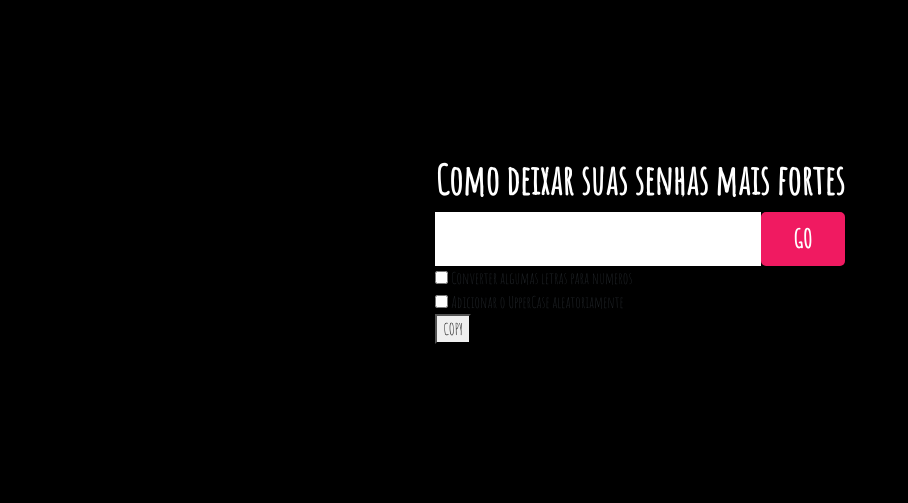
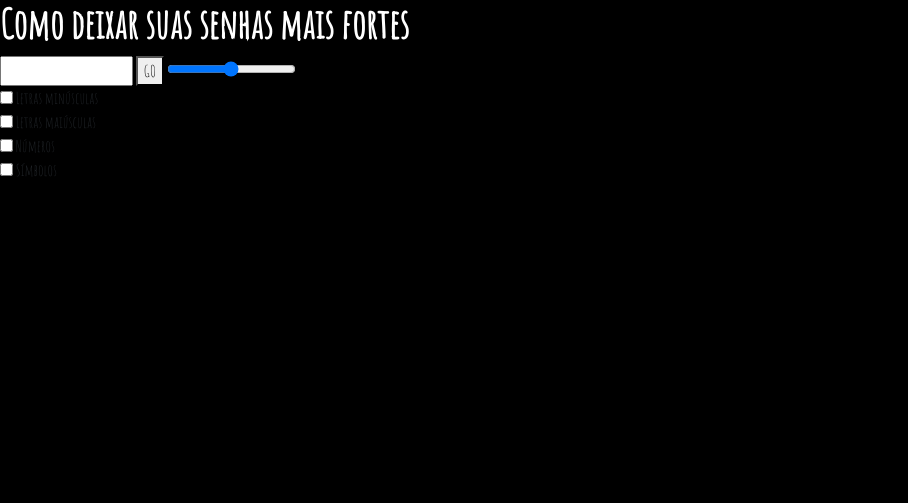
Before and after one commit to CarlosC4rvalho/gerador-de-senhas, a plain HTML site: page index.html in a window 1280 px wide. Shown: the whole page, without its empty margins (0-908 px from the left). Drawn offline with Linux system fonts and the light colour scheme; files that its build step writes are made by us from their sources.

Commit message:
Update index.html

```diff
--- a/index.html
+++ b/index.html
@@ -12,47 +12,43 @@
 
 <body>
 
-    <main class="container">
 
         <section>
+
+            <!--titulo como o proprio nome diz-->
+            <h1 id="titulo"> Como deixar suas senhas mais fortes</h1>
+
             <div>
-                <!--titulo como o proprio nome diz-->
-                <h1 id="titulo"> Como deixar suas senhas mais fortes</h1>
-                <!--caixa para o usuario digitar sua senha comum-->
-                <div class="d-flex alingn-items-center">
-                    <input id="input" type="text" class="password-input" maxlength="20">
-                    <button id="button" onclick="generatePass()" class="password-button">GO</button>
-                </div>
+                 <!--caixa para o usuario digitar sua senha comum-->
+                <input id="inputPasswordId" type="text" />
+                <!--Botão enviar-->
+                <button id="btnGerar">GO</button>
+                <!--Quantidade de caracteres na senha-->
+                <input id="inputLengthId" type="range" min="6" max="18">
+                <label class="texto" for="inputLengthId"></label>
+            </div>
 
-                <section>
+            <!--4 Checkbox-->
+            <div>
+                <input id="chkLowerId" type="checkbox" />
+                <label for="chkLowerId" class="texto">Letras minúsculas</label>
+            </div>
+            <div>
+                <input id="chkUpperId" type="checkbox" />
+                <label for="chkUpperId" class="texto">Letras maiúsculas</label>
+            </div>
+            <div>
+                <input id="chkNumberId" type="checkbox" />
+                <label for="chkNumberId" class="texto">Números</label>
+            </div>
+            <div>
+                <input id="chkSymbolsId" type="checkbox" />
+                <label for="chkSymbolsId" class="texto">Símbolos</label>
+            </div>
 
-                    <!-- primeira checkbox para o usuario escolher-->
-                    <div class="password__content--checkbox">
-                        <input type="checkbox" id="letterToNumber">
-                        <label for="letterToNumber"><span class="never-select">Converter algumas letras para
-                                numeros</span></label>
-                    </div>
-                    <!-- segunda checkbox para o usuario escolher-->
-                    <div class="password__content--checkbox">
-                        <input type="checkbox" id="enableUpperCase">
-                        <label for="enableUpperCase"><span class="never-select"> Adicionar o UpperCase
-                                aleatoriamente</span></label>
-                    </div>
+        </section>
 
-                    <!--função q ira imprimir o resultado-->
-                    <div class="password__content--result">
-                        <span id="result"></span>
-                        <button id="copyButton" onclick="copyResult()">COPY</button>
-                    </div>
-
-                    <!--função copiar o resultado-->
-                    <div id="copied" class="password__content--copied">
-                        copied
-                    </div>
-
-                </section>
-            </div>
-    </main>
+        <script src="script.js"></script>
 
 </body>
 
```
